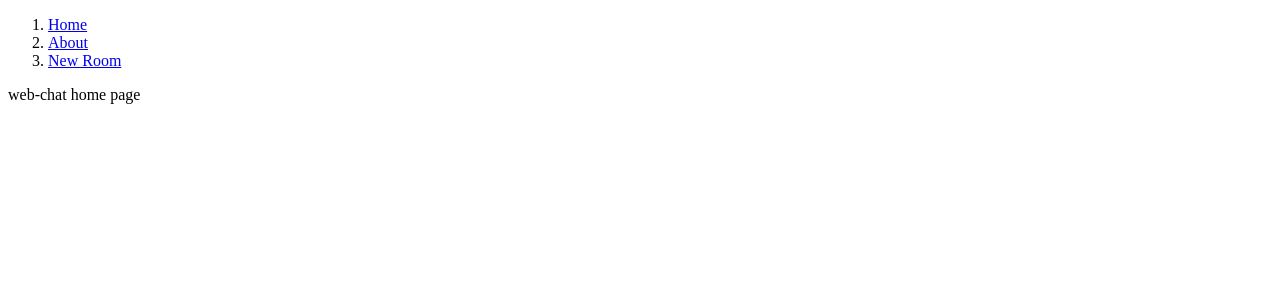
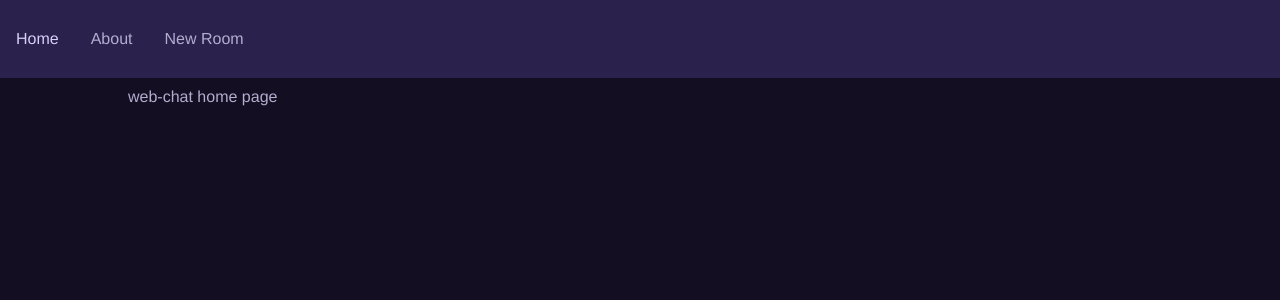
Before and after one commit to mitonik/web-chat, a Vue app in the folder app/: page / in a window 1280 px wide. Shown: the top 300 px of the page. Built offline with nearby package versions, Linux system fonts and the light colour scheme.

Commit message:
Add styles

```diff
--- a/app/src/App.vue
+++ b/app/src/App.vue
@@ -10,4 +10,90 @@
 </template>
 
 <style>
+* {
+  margin: 0;
+  padding: 0;
+  box-sizing: border-box;
+  color: #000;
+  font-family: Avenir, Helvetica, Arial, sans-serif;
+}
+html, body, #app {
+  height: 100vh;
+  background-color: #130e22;
+}
+#app {
+  display: flex;
+  flex-direction: column;
+}
+nav {
+  background-color: #2a214d;
+  margin-bottom: 10px;
+}
+nav ol {
+  display: flex;
+}
+nav ol li {
+  list-style: none;
+}
+nav ol li a {
+  display: block;
+  padding: 30px 16px;
+  color: #b3adce;
+  text-decoration: none;
+}
+nav ol li a:hover {
+  color: #d7cff7;
+}
+main {
+  flex-grow: 1;
+  overflow: auto;
+  display: flex;
+  flex-direction: column;
+}
+main * {
+  color: #b3adce;
+}
+main form {
+  display: flex;
+  width: 100%;
+}
+main ul {
+  flex-grow: 1;
+  overflow: auto;
+  background-color: #2a214d;
+  margin: 0 10px 10px 10px;
+  padding: 20px;
+  border-radius: 5px;
+}
+ul li {
+  color: #b3adce;
+  margin: 10px 0 10px 0;
+  padding: 10px;
+  list-style: none;
+  border-radius: 5px;
+}
+main form input {
+  background-color: #2a214d;
+  color: #b3adce;
+  border: none;
+  border-radius: 5px;
+  height: 100px;
+  padding: 20px;
+}
+main form input#message {
+  flex: 1;
+  margin: 0 10px 10px 10px;
+}
+main form input#message:focus-visible {
+  outline: none;
+}
+main form input#messageSendButton {
+  width: 100px;
+  margin: 0px 10px 10px 0px;
+}
+@media (min-width: 960px) {
+  main {
+    margin: auto 10vw;
+  }
+}
 </style>
--- a/app/src/views/About.vue
+++ b/app/src/views/About.vue
@@ -1,3 +1,5 @@
 <template>
+<main>
   <p>web-chat about page</p>
+</main>
 </template>
--- a/app/src/views/Home.vue
+++ b/app/src/views/Home.vue
@@ -1,3 +1,5 @@
 <template>
+<main>
   <p>web-chat home page</p>
+</main>
 </template>
--- a/app/src/views/Room.vue
+++ b/app/src/views/Room.vue
@@ -5,7 +5,7 @@
     </ul>
     <form @submit.prevent="sendMessage">
       <input id="message" v-model="message" type="text" placeholder="Write your message here." autocomplete="off" required/>
-      <input type="submit" value="Send">
+      <input id="messageSendButton" type="submit" value="Send">
     </form>
   </main>
 </template>
```
